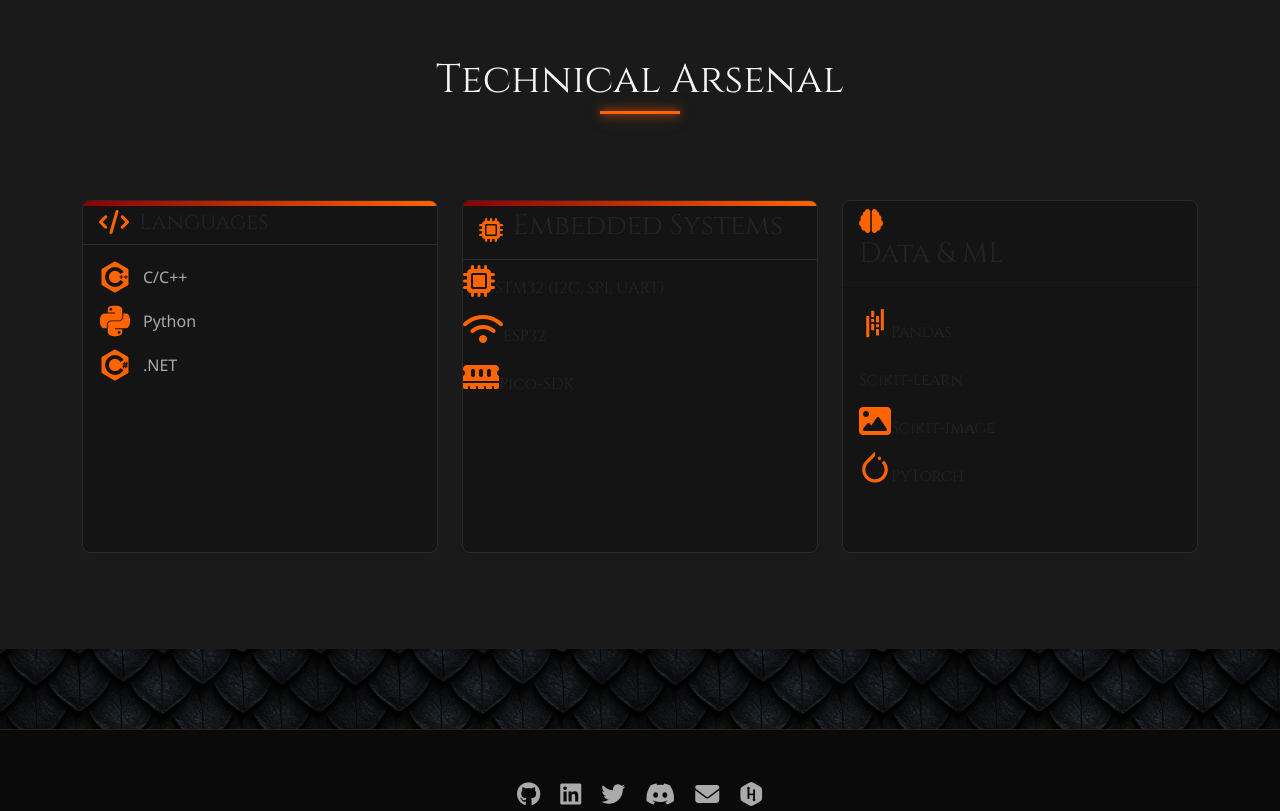
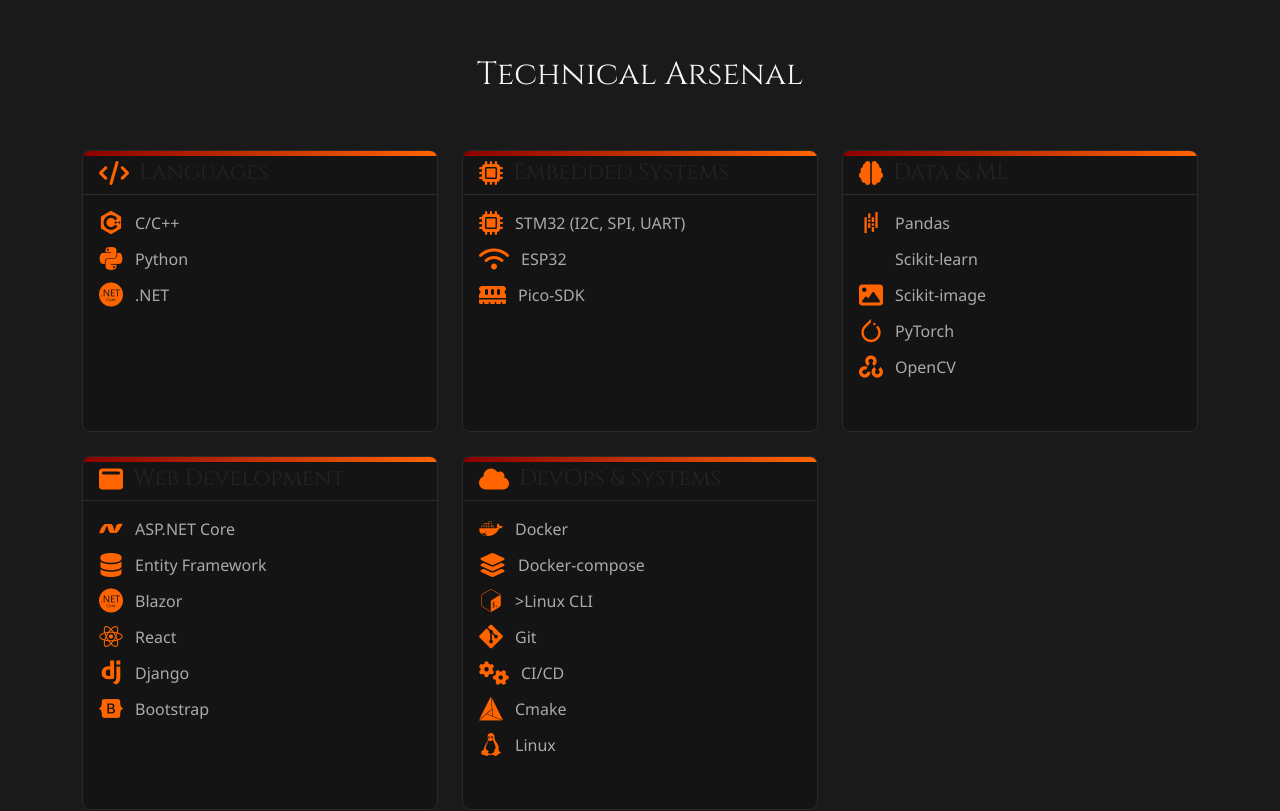
Before and after one commit to SecCodeSmith/SecCodeSmith-frontend, a React (Vite) app: page / in a window 1280 px wide. Shown: the part 840-1651 px from the top of the page. Built offline with nearby package versions, Linux system fonts and the light colour scheme; some icons are missing.

Commit message:
feat: refactor Home and SkillCard components, add skillCard data for dynamic rendering

```diff
--- a/src/assets/styles/Home.module.scss
+++ b/src/assets/styles/Home.module.scss
@@ -6,98 +6,6 @@
     background-color: $secondary-dark;
     position: relative;
 }
-
-.sectionTitle {
-    text-align: center;
-    font-size: 2.5rem;
-    margin-bottom: 3rem;
-    position: relative;
-    display: inline-block;
-}
-
-.sectionTitle::after {
-    content: "";
-    position: absolute;
-    width: 80px;
-    height: 3px;
-    background: $accent-fire;
-    bottom: -10px;
-    left: 50%;
-    transform: translateX(-50%);
-    box-shadow: $glow-effect;
-}
-
-.card {
-    background-color: $card-bg;
-    border: 1px solid $card-border;
-    border-radius: 8px;
-    transition: all 0.3s ease;
-    height: 100%;
-    position: relative;
-    overflow: hidden;
-}
-
-.card:hover {
-    transform: translateY(-10px);
-    border-color: rgba(255, 100, 0, 0.3);
-    box-shadow: 0 10px 30px rgba(0, 0, 0, 0.5);
-}
-
-.card::before {
-    content: "";
-    position: absolute;
-    width: 100%;
-    height: 5px;
-    top: 0;
-    left: 0;
-    background: linear-gradient(to right, $accent-dragon, $accent-fire);
-}
-
-.cardHeader {
-    background-color: transparent;
-    border-bottom: 1px solid rgba(255, 255, 255, 0.1);
-    display: flex;
-    align-items: center;
-    gap: 10px;
-}
-
-.categoryIcon {
-    color: $accent-fire;
-    font-size: 1.5rem;
-}
-
-.categoryTitle {
-    font-size: 1.4rem;
-    margin-bottom: 0;
-}
-
-.skillItem {
-    margin-bottom: 12px;
-    display: flex;
-    align-items: center;
-    gap: 12px;
-}
-
-.skillIcon {
-    color: $accent-fire;
-    font-size: 1.5rem;
-    min-width: 24px;
-    display: flex;
-    align-items: center;
-    justify-content: center;
-}
-
-.skillIcon i {
-    display: inline-flex;
-    align-items: center;
-    justify-content: center;
-}
-
-.skillName {
-    color: $text-ash;
-    font-family: 'Segoe UI', Tahoma, Geneva, Verdana, sans-serif;
-}
-
 
 /* Hero Section */
 .hero {
--- a/src/assets/styles/SkillCard.module.scss
+++ b/src/assets/styles/SkillCard.module.scss
@@ -1,3 +1,5 @@
+@use './variables' as *;
+
 /* Skills Section */
 .skillsSection {
     padding: 6rem 0;
--- a/src/components/SkillCard.tsx
+++ b/src/components/SkillCard.tsx
@@ -1,11 +1,12 @@
-import styles from '@styles/SkillCard.module.css';
+import styles from '@styles/SkillCard.module.scss';
 import React from 'react';
-interface Skill {
+
+export interface Skill {
     name: string;
     icon: React.ReactNode; // Or string if using CSS classes for icons
 }
 
-interface SkillCardProps {
+export interface SkillCardProps {
     categoryTitle: string;
     categoryIcon: React.ReactNode; // Or string
     skills: Skill[];
@@ -13,12 +14,10 @@
 
 const SkillCard: React.FC<SkillCardProps> = ({ categoryTitle, categoryIcon, skills }) => {
     return (
-        <>
-
         <div className="col-md-6 col-lg-4">
             <div className={`card h-100 ${styles.card}`}>
                 <div className={`card-header ${styles.cardHeader}`}>
-                        <i className={`fas fa-code category-icon ${styles.categoryIcon}`}></i>
+                    <i className={`fas ${categoryIcon} category-icon ${styles.categoryIcon}`}></i>
                     <h3 className={`${styles.categoryTitle}`}>{categoryTitle}</h3>
                 </div>
                 <div className="card-body">
@@ -37,30 +36,6 @@
                 </div>
             </div>
         </div>
-
-
-            <div className={styles.card}>
-                <div className={`card-header ${styles.cardHeader}`}>
-                    <span className={`styles.categoryIcon`}>{categoryIcon}</span>
-                    <h3 className={styles.categoryTitle}>{categoryTitle}</h3>
-                </div>
-                <div className="p-3">
-                    {skills.length > 0 ? (
-                        <ul className="list-unstyled mb-0">
-                            {skills.map((skill, index) => (
-                                <li key={index} className={styles.skillItem}>
-                                    <span className={styles.skillIcon}>{skill.icon}</span>
-                                    <span className={styles.skillName}>{skill.name}</span>
-                                </li>
-                            ))}
-                        </ul>
-                    ) : (
-                        <p>No skills listed in this category.</p>
-                    )}
-                </div>
-            </div>
-
-        </>
     );
 };
 
--- a/src/data/skillCard.ts
+++ b/src/data/skillCard.ts
@@ -0,0 +1,58 @@
+import {type SkillCardProps} from '../components/SkillCard';
+
+export const skillCardData: SkillCardProps[] = [
+    {
+        categoryIcon: "fa-code",
+        categoryTitle: "Languages",
+        skills: [
+            { name: "C/C++", icon: "devicon-cplusplus-plain" },
+            { name: "Python", icon: "devicon-python-plain" },
+            { name: ".NET", icon: "devicon-dotnetcore-plain" }
+        ]
+    },
+    {
+        categoryIcon: "fa-microchip",
+        categoryTitle: "Embedded Systems",
+        skills: [
+            { name: "STM32 (I2C, SPI, UART)", icon: "fas fa-microchip" },
+            { name: "ESP32", icon: "fas fa-wifi" },
+            { name: "Pico-SDK", icon: "fas fa-memory" }
+        ]
+    },
+    {
+        categoryIcon: "fa-brain",
+        categoryTitle: "Data & ML",
+        skills: [
+            { name: "Pandas", icon: "devicon-pandas-plain" },
+            { name: "Scikit-learn", icon: "devicon-sklearn-plain" },
+            { name: "Scikit-image", icon: "fas fa-image" },
+            { name: "PyTorch", icon: "devicon-pytorch-plain" },
+            { name: "OpenCV", icon: "devicon-opencv-plain" }
+        ]
+    },
+    {
+        categoryIcon: "fas fa-window-maximize",
+        categoryTitle: "Web Development",
+        skills: [
+            { name: "ASP.NET Core", icon: "devicon-dot-net-plain" },
+            { name: "Entity Framework", icon: "fas fa-database" },
+            { name: "Blazor", icon: "devicon-dotnetcore-plain"},
+            { name: "React", icon: "devicon-react-original" },
+            { name: "Django", icon: "devicon-django-plain" },
+            { name: "Bootstrap", icon: "devicon-bootstrap-plain" },
+        ],
+    },
+    {
+        categoryIcon: "fas fa-cloud",
+        categoryTitle: "DevOps & Systems",
+        skills: [
+            { name: "Docker", icon: "devicon-docker-plain" },
+            { name: "Docker-compose", icon: "fas fa-layer-group" },
+            { name: ">Linux CLI", icon: "devicon-bash-plain" },
+            { name: "Git", icon: "devicon-git-plain" },
+            { name: "CI/CD", icon: "fas fa-cogs" },
+            { name: "Cmake", icon: "devicon-cmake-plain" },
+            { name: "Linux", icon: "devicon-linux-plain" },
+        ]
+    }
+];
--- a/src/pages/Home.tsx
+++ b/src/pages/Home.tsx
@@ -2,9 +2,12 @@
 import { Link } from 'react-router-dom';
 
 import styles from '@styles/Home.module.scss';
+import SkillCard from '../components/SkillCard'
+import { skillCardData } from '../data/skillCard';
 
 export const Home = () => {
-  // Create binary background and particles effects
+  const skills = skillCardData;
+
   useEffect(() => {
     // Create binary background
     const createBinaryBg = () => {
@@ -124,87 +127,13 @@
             </div>
           </div>
           <div className="row g-4">
-            {/* Languages Card */}
-            <div className="col-md-6 col-lg-4">
-              <div className={`card h-100 ${styles.card}`}>
-                <div className={`card-header ${styles.cardHeader}`}>
-                  <i className={`fas fa-code category-icon ${styles.categoryIcon}`}></i>
-                        <h3 className={`${styles.categoryTitle}`}>Languages</h3>
-                </div>
-                <div className="card-body">
-                  <ul className="list-unstyled">
-                    <li className={`skill-item ${styles.skillItem}`}>
-                      <span className={`skill-icon ${styles.skillIcon}`}><i className="devicon-cplusplus-plain "></i></span>
-                      <span className={`skill-name ${styles.skillName}`}>C/C++</span>
-                    </li>
-                    <li className={`skill-item ${styles.skillItem}`}>
-                      <span className={`skill-icon ${styles.skillIcon}`}><i className="devicon-python-plain"></i></span>
-                      <span className={`skill-name ${styles.skillName}`}>Python</span>
-                    </li>
-                    <li className={`skill-item ${styles.skillItem}`}>
-                      <span className={`skill-icon ${styles.skillIcon}`}><i className="devicon-csharp-plain"></i></span>
-                      <span className={`skill-name ${styles.skillName}`}>.NET</span>
-                    </li>
-                  </ul>
-                </div>
-              </div>
-            </div>
-
-            {/* Embedded Systems Card */}
-            <div className="col-md-6 col-lg-4">
-              <div className={`card h-100 ${styles.card}`}>
-                <div className={`card-header ${styles.cardHeader}`}>
-                  <i className={`fas fa-microchip ${styles.categoryIcon}`}></i>
-                  <h3 className="category-title">Embedded Systems</h3>
-                </div>
-                <div className={`${styles.cardBody}`}>
-                  <ul className="list-unstyled">
-                    <li className="skill-item">
-                      <span className="skill-icon"><i className="fas fa-microchip"></i></span>
-                      <span className="skill-name">STM32 (I2C, SPI, UART)</span>
-                    </li>
-                    <li className="skill-item">
-                      <span className="skill-icon"><i className="fas fa-wifi"></i></span>
-                      <span className="skill-name">ESP32</span>
-                    </li>
-                    <li className="skill-item">
-                      <span className="skill-icon"><i className="fas fa-memory"></i></span>
-                      <span className="skill-name">Pico-SDK</span>
-                    </li>
-                  </ul>
-                </div>
-              </div>
-            </div>
-
-            {/* Data & ML Card */}
-            <div className="col-md-6 col-lg-4">
-              <div className="card h-100">
-                <div className="card-header">
-                  <i className={`fas fa-brain ${styles.categoryIcon}`}></i>
-                  <h3 className="category-title">Data & ML</h3>
-                </div>
-                <div className="card-body">
-                  <ul className="list-unstyled">
-                    <li className="skill-item">
-                      <span className="skill-icon"><i className="devicon-pandas-plain"></i></span>
-                      <span className="skill-name">Pandas</span>
-                    </li>
-                    <li className="skill-item">
-                      <span className="skill-icon"><i className="devicon-scikitlearn-plain"></i></span>
-                      <span className="skill-name">Scikit-learn</span>
-                    </li>
-                    <li className="skill-item">
-                      <span className="skill-icon"><i className="fas fa-image"></i></span>
-                      <span className="skill-name">Scikit-image</span>
-                    </li>
-                    <li className="skill-item">
-                      <span className="skill-icon"><i className="devicon-pytorch-original"></i></span>
-                      <span className="skill-name">PyTorch</span>
-                    </li>
-                  </ul>
-                </div>
-              </div>
-            </div>
+            {skills.map((skill, index) => (
+                <SkillCard
+                  categoryIcon={skill.categoryIcon}
+                  categoryTitle={skill.categoryTitle}
+                  skills={skill.skills}
+                />
+            ))}
           </div>
         </div>
       </section>
```
Lines whose indentation alone changed are shown as unchanged.
